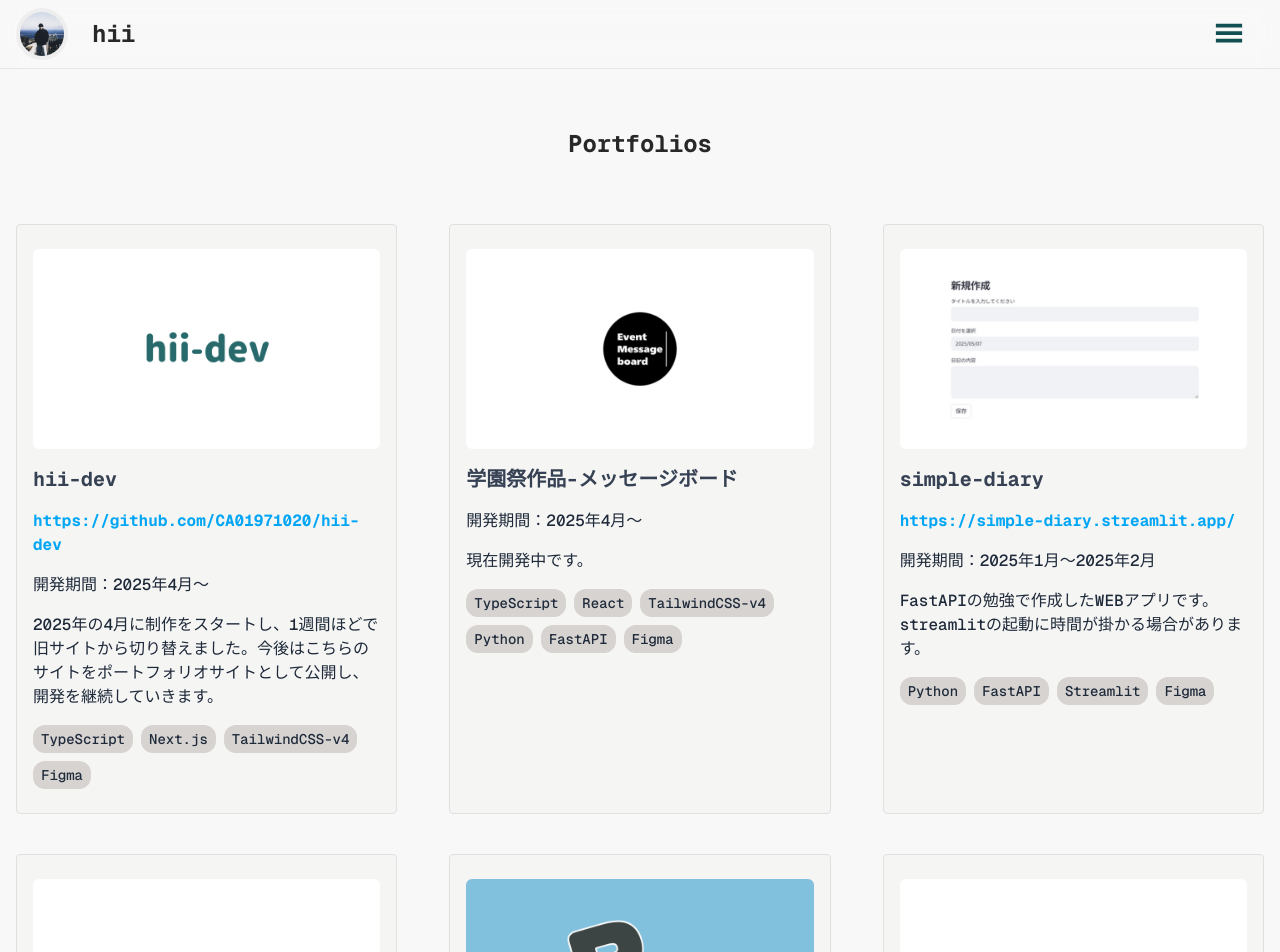
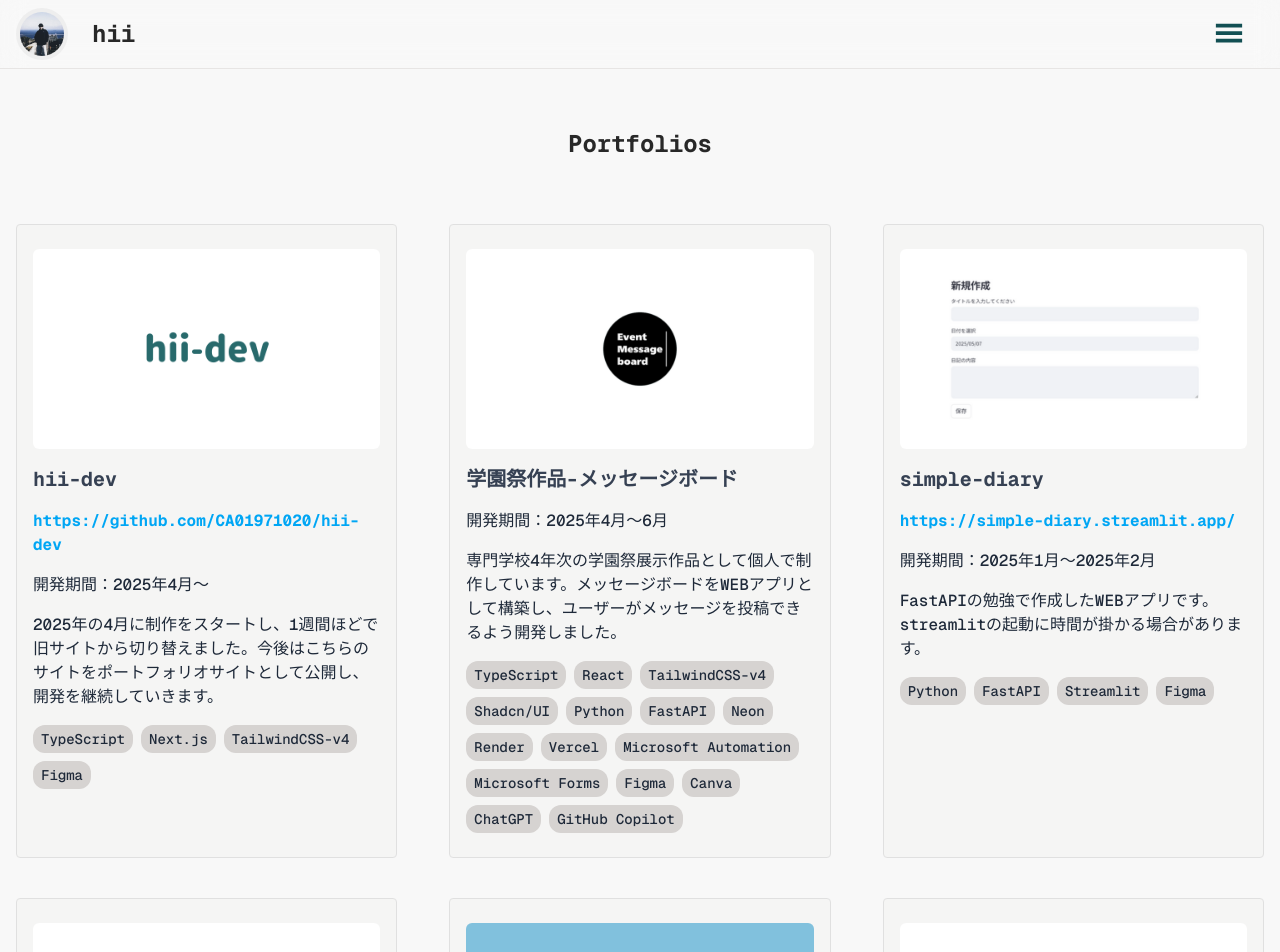
Before and after one commit to CA01971020/hii-dev, a Next.js app: page /portfolio in a window 1280 px wide. Shown: the top 952 px of the page. Built offline with nearby package versions, Linux system fonts and the light colour scheme.

Commit message:
Update portfoliosData.ts

```diff
--- a/src/data/portfoliosData.ts
+++ b/src/data/portfoliosData.ts
@@ -11,16 +11,25 @@ export const portfoliosdata = [
   {
     id: "kf2025-emb",
     title: "学園祭作品-メッセージボード",
-    period: "2025年4月～",
+    period: "2025年4月～6月",
     imageUrl: "/emb-hiidev.png",
-    description: `現在開発中です。`,
+    description: `専門学校4年次の学園祭展示作品として個人で制作しています。メッセージボードをWEBアプリとして構築し、ユーザーがメッセージを投稿できるよう開発しました。`,
     techStackTag: [
       "TypeScript",
       "React",
       "TailwindCSS-v4",
+      "Shadcn/UI",
       "Python",
       "FastAPI",
+      "Neon",
+      "Render",
+      "Vercel",
+      "Microsoft Automation",
+      "Microsoft Forms",
       "Figma",
+      "Canva",
+      "ChatGPT",
+      "GitHub Copilot",
     ],
   },
   {
```
